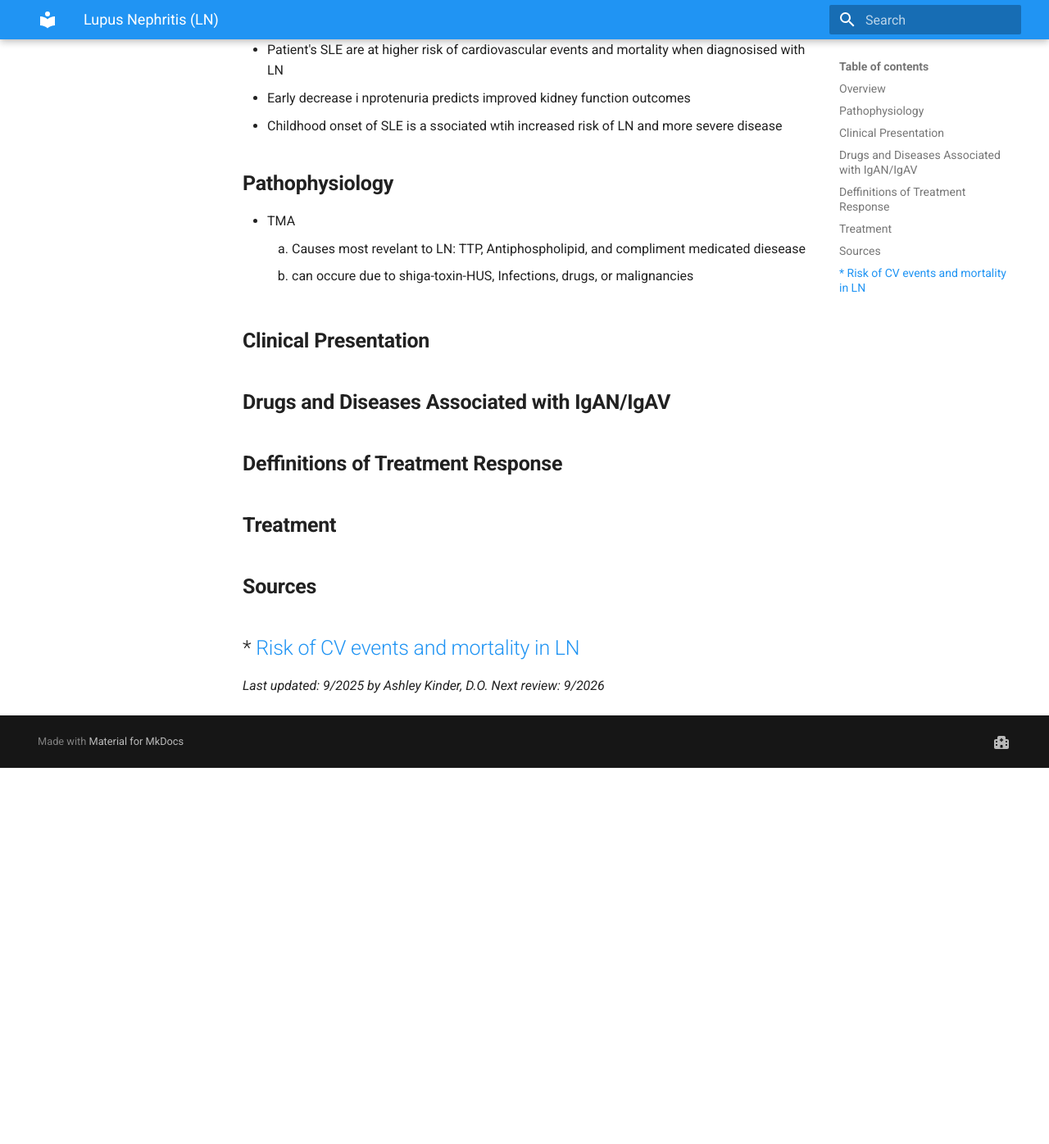
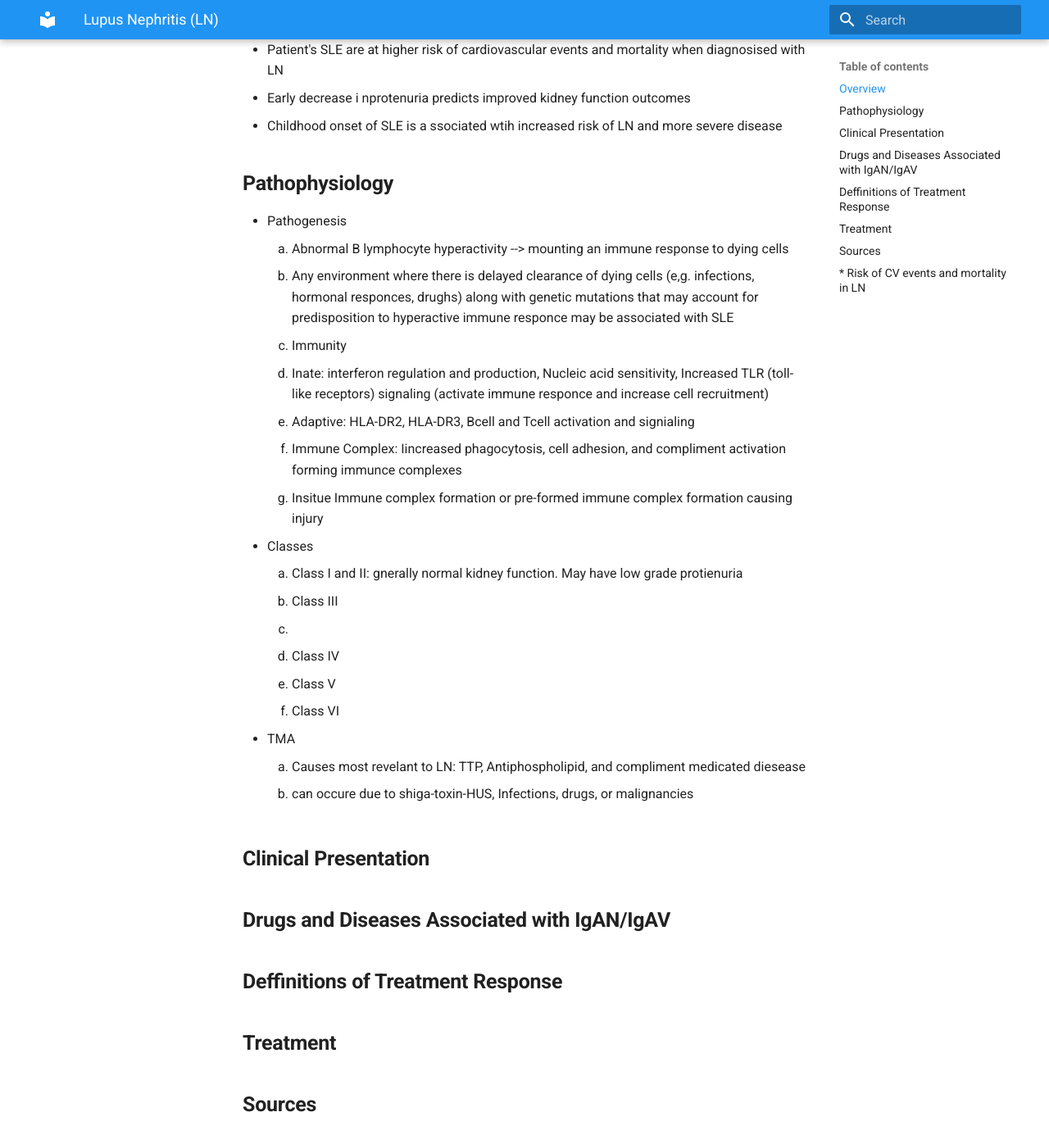
Before and after one commit to TTUNEPH2025/GN, an MkDocs documentation site: the page built from docs/Lupus.md, in a window 1280 px wide and 1400 px high, scrolled down 634 px. Shown: the top 1396 px of the window at 82% size. Built offline with MkDocs 1.6.1 and Material for MkDocs 9.7.7, drawn with Linux system fonts in a browser that asks for light colours; before the commit the page ends 1571 px from its top, so only the background shows below that.

Commit message:
Update Lupus.md

```diff
--- a/docs/Lupus.md
+++ b/docs/Lupus.md
@@ -16,6 +16,21 @@
   * Early decrease i nprotenuria predicts improved kidney function outcomes
   * Childhood onset of SLE is a ssociated wtih increased risk of LN and more severe disease
 ## **Pathophysiology**
+  * Pathogenesis
+    1. Abnormal B lymphocyte hyperactivity --> mounting an immune response to dying cells
+       - Any environment where there is delayed clearance of dying cells (e,g. infections, hormonal responces, drughs) along with genetic mutations that may account for predisposition to hyperactive immune responce may be associated with SLE
+    3. Immunity
+       - Inate: interferon regulation and production, Nucleic acid sensitivity, Increased TLR (toll-like receptors) signaling (activate immune responce and increase cell recruitment)
+       - Adaptive: HLA-DR2, HLA-DR3, Bcell and Tcell activation and signialing
+       - Immune Complex: Iincreased phagocytosis, cell adhesion, and compliment activation forming immunce complexes
+       - Insitue Immune complex formation or pre-formed immune complex formation causing injury
+  * Classes
+    1. Class I and II: gnerally normal kidney function. May have low grade protienuria
+    2. Class III
+       -
+    4. Class IV
+    5. Class V
+    6. Class VI
   * TMA
     1. Causes most revelant to LN: TTP, Antiphospholipid, and compliment medicated diesease
     2. can occure due to shiga-toxin-HUS, Infections, drugs, or malignancies
```
